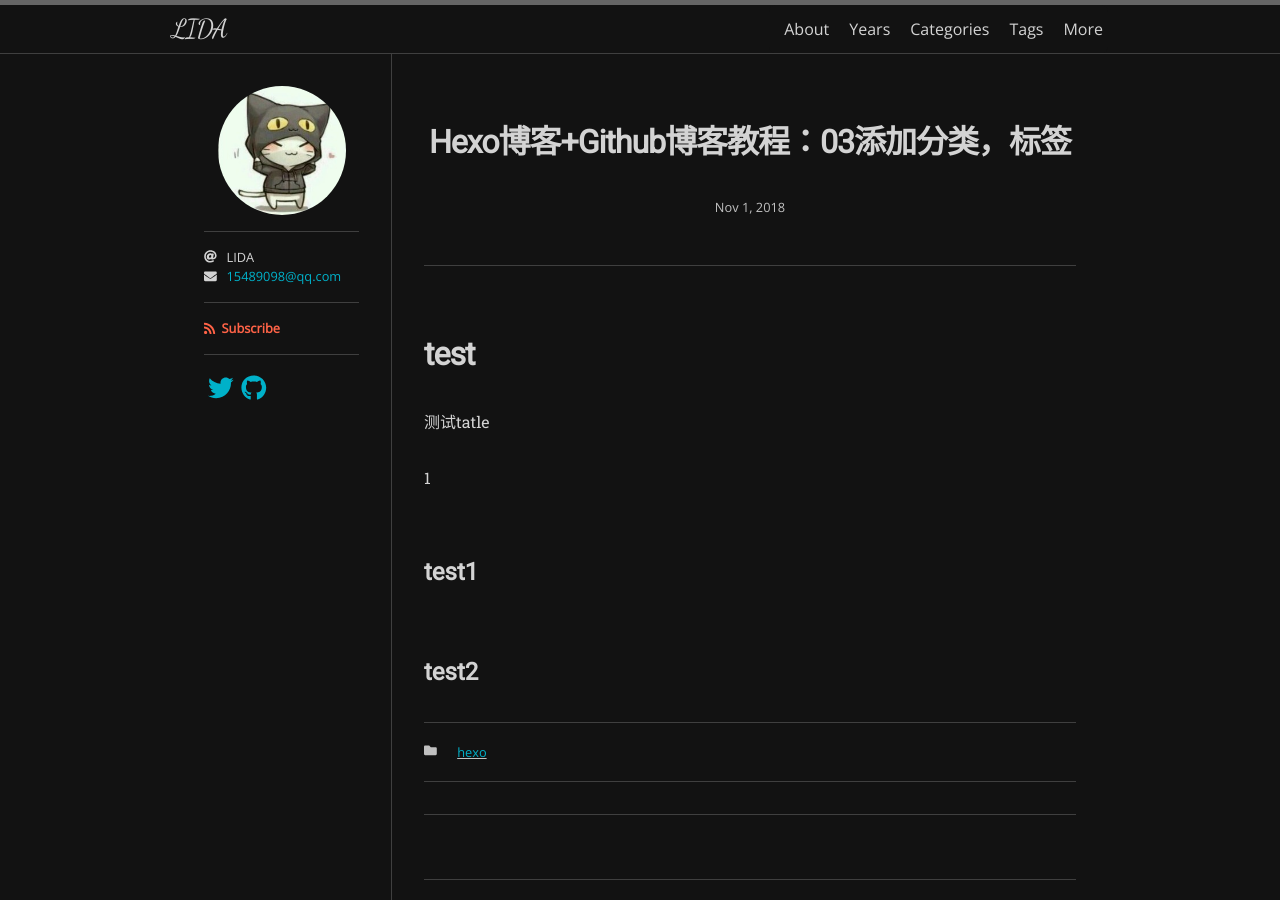
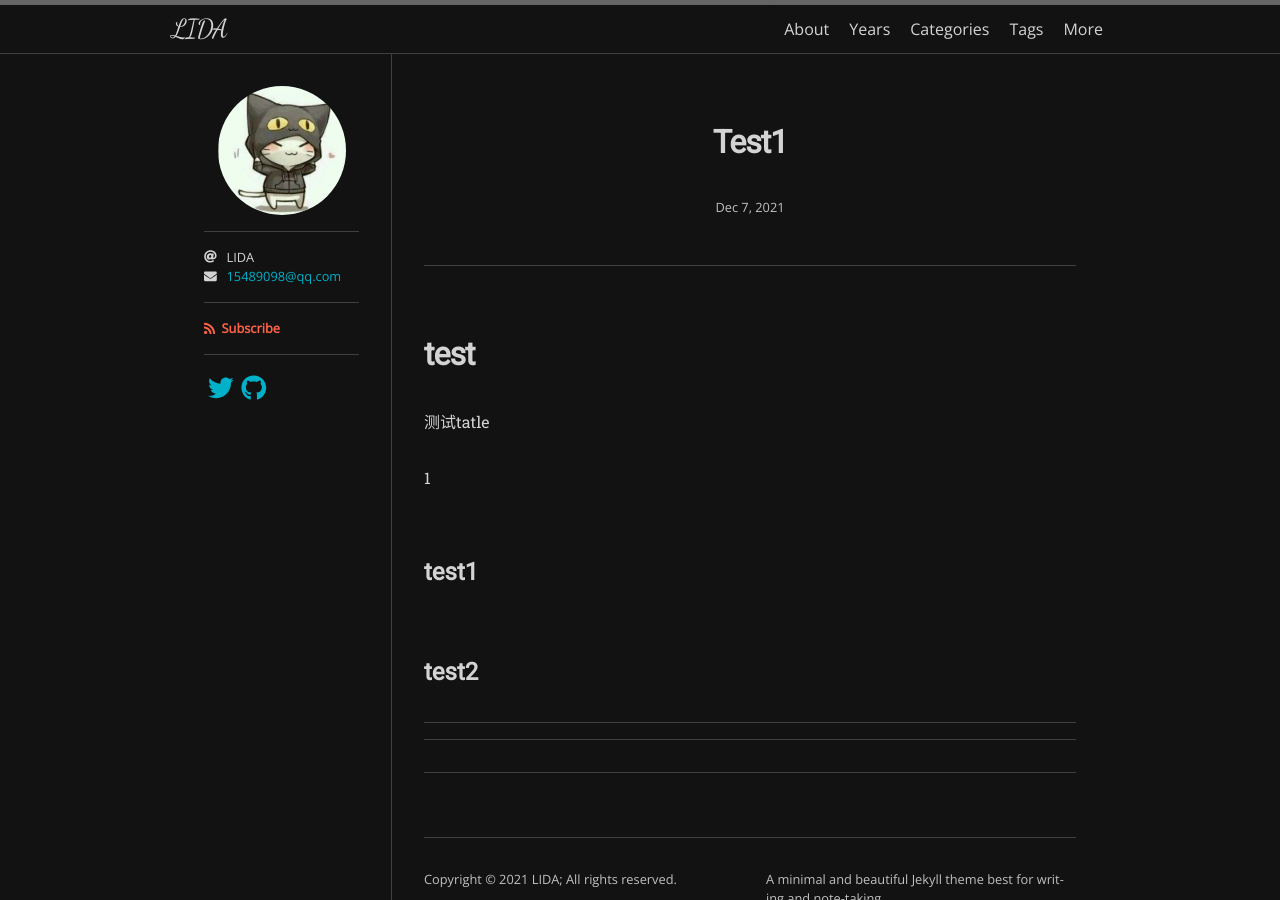
Before and after one commit to lidablog/lidablog.github.io, a Jekyll site: the page built from _posts/2021-12-7-test1.md, in a window 1280 px wide. Built offline with Jekyll 4.4.1, drawn with Linux system fonts in a browser that asks for light colours; nearby versions of some CDN libraries; some web fonts are replaced; our own code applies the rules of GitHub Pages for plain Markdown files; some of the changed text lies outside the part shown.

Commit message:
Update 2021-12-7-test1.md

```diff
--- a/_posts/2021-12-7-test1.md
+++ b/_posts/2021-12-7-test1.md
@@ -1,9 +1,4 @@
----
-title: Hexo博客+Github博客教程：03添加分类，标签
-date: 2018-11-01 14:17:46
-categories:
-- hexo
----
+
 # test
 测试tatle
 
```
